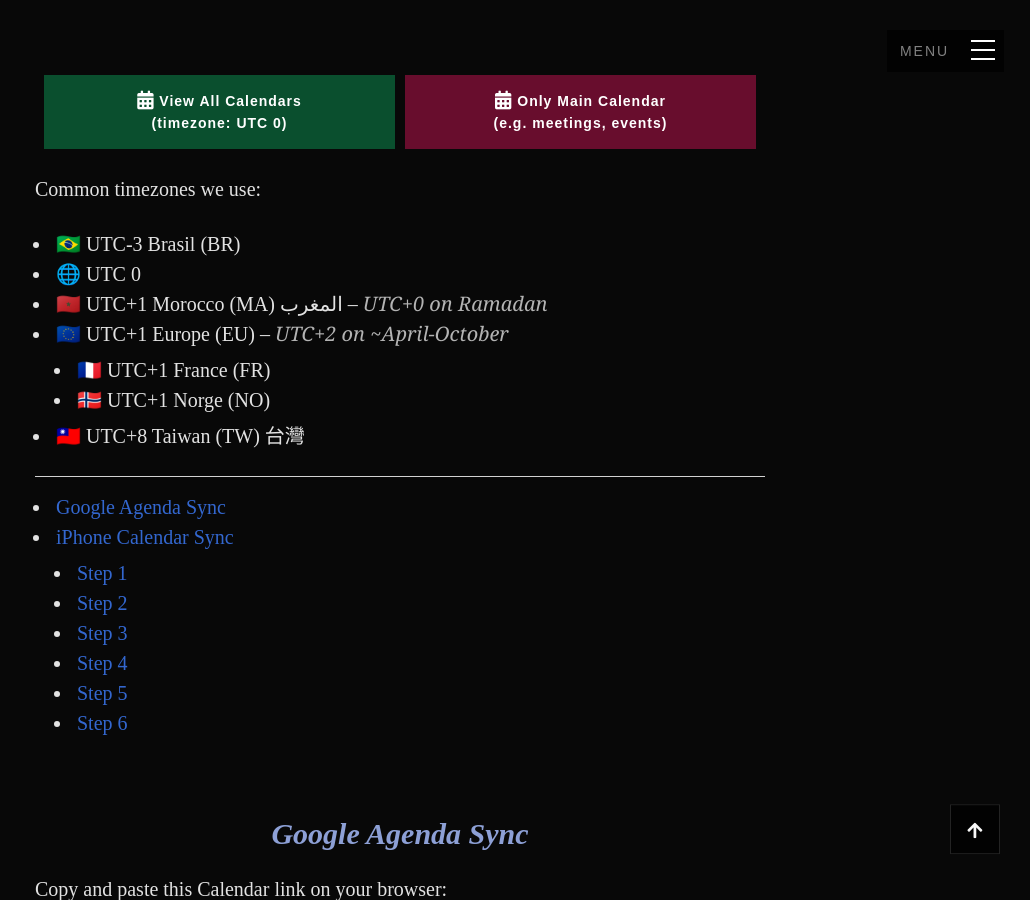
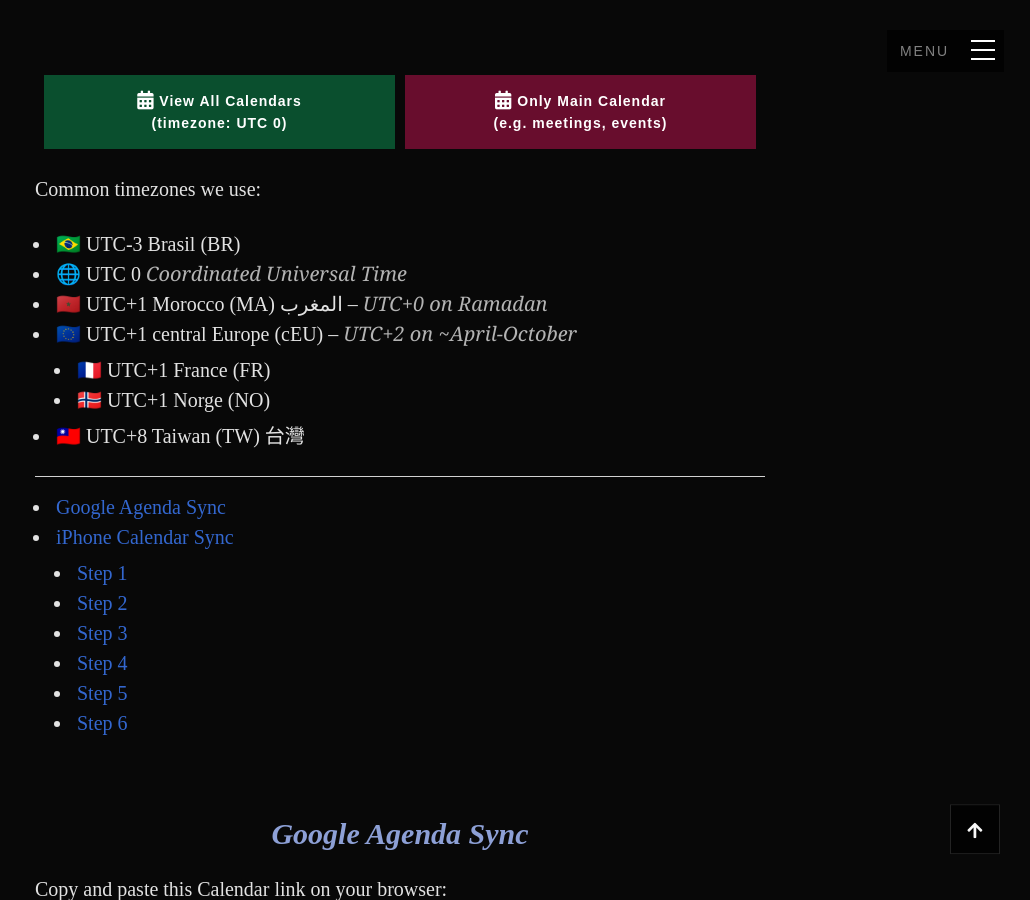
Before and after one commit to e-rotaract/e-rotaract.github.io, a Jekyll site: the page built from _pages/calendar.md, in a window 1280 px wide and 900 px high, scrolled down 910 px. Shown: the whole window, without its empty margins (250-1280 px from the left). Built offline with Jekyll 4.4.1, drawn with Linux system fonts in a browser that asks for light colours; some web fonts are replaced; comment, search, counter and statistics services are not loaded.

Commit message:
Update calendar page

```diff
--- a/_pages/calendar.md
+++ b/_pages/calendar.md
@@ -70,9 +70,9 @@ show-notif: false
 Common timezones we use:
 
 - 🇧🇷 UTC-3 Brasil (BR)
-- 🌐 UTC 0
+- 🌐 UTC 0 _Coordinated Universal Time_
 - 🇲🇦 UTC+1 Morocco (MA) المغرب – _UTC+0 on Ramadan_
-- 🇪🇺 UTC+1 Europe (EU) – _UTC+2 on ~April-October_
+- 🇪🇺 UTC+1 central Europe (cEU) – _UTC+2 on ~April-October_
   - 🇫🇷 UTC+1 France (FR)
   - 🇳🇴 UTC+1 Norge (NO)
 - 🇹🇼 UTC+8 Taiwan (TW) 台灣
```
